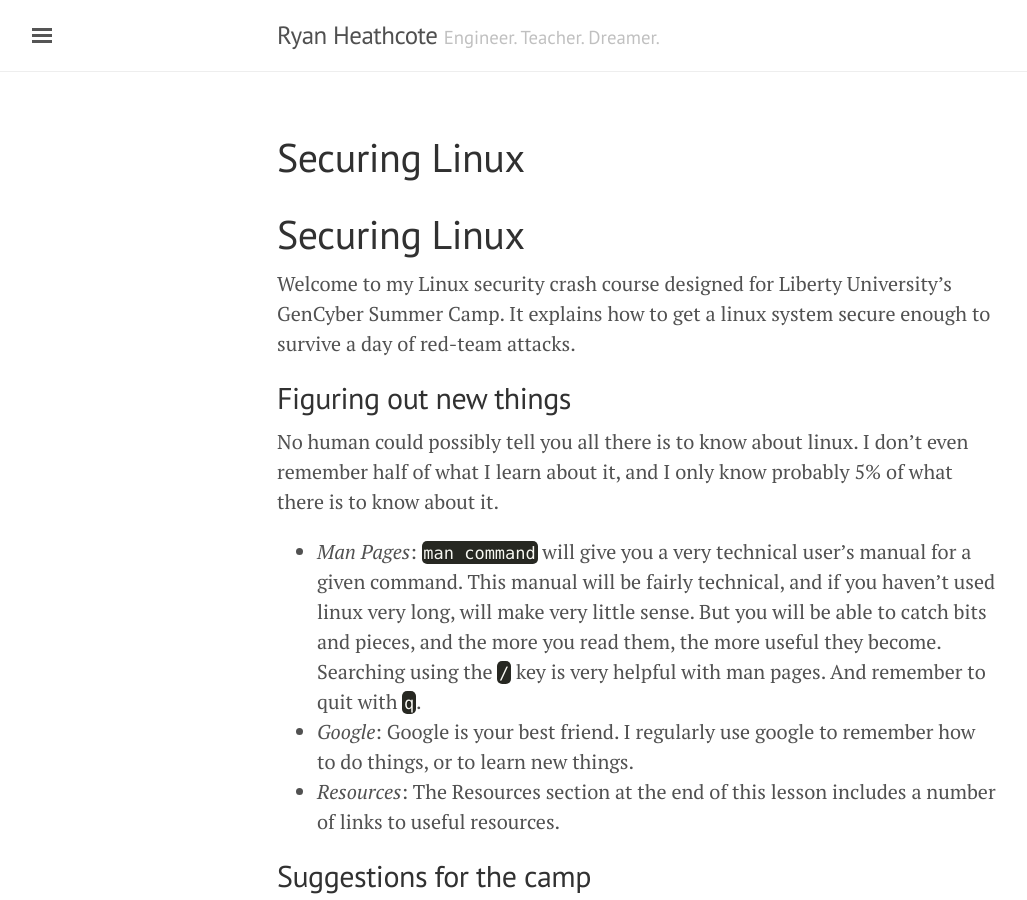
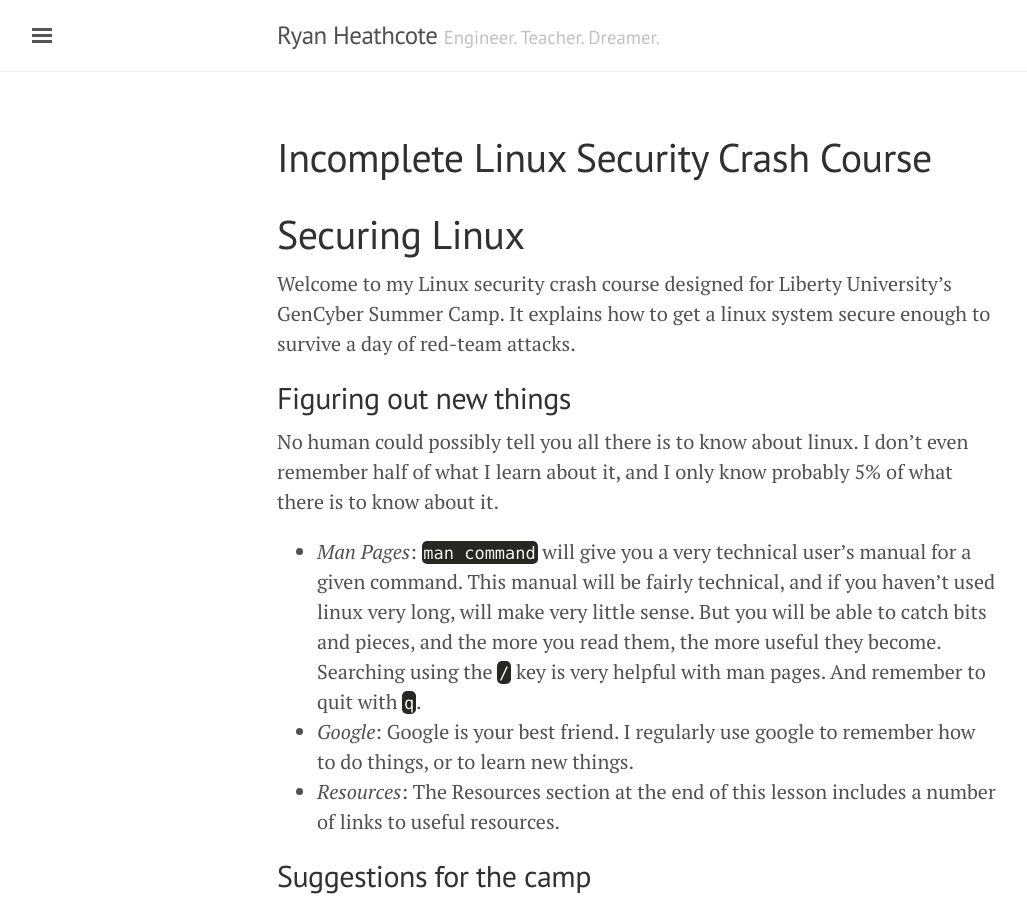
Before and after one commit to slackboxster/slackboxster.github.io, a Jekyll site: the page built from gencyber2017/lesson.md, in a window 1280 px wide and 900 px high. Shown: the whole window, without its empty margins (3-1030 px from the left). Built offline with Jekyll 4.4.1, drawn with Linux system fonts in a browser that asks for light colours; our own code applies the rules of GitHub Pages for plain Markdown files.

Commit message:
make lesson a jekyll page.

```diff
--- a/gencyber2017/lesson.md
+++ b/gencyber2017/lesson.md
@@ -1,3 +1,8 @@
+---
+layout: page
+title: Incomplete Linux Security Crash Course
+---
+
 # Securing Linux
 
 Welcome to my Linux security crash course designed for Liberty University's GenCyber Summer Camp. It explains how to get a linux system secure enough to survive a day of red-team attacks.
```
